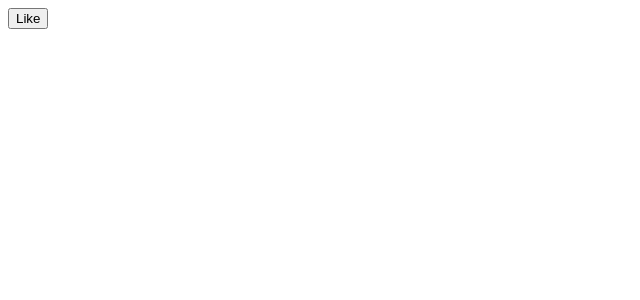
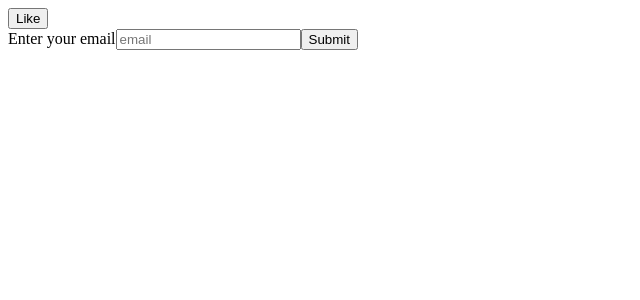
Before and after one commit to Goodluck9191/React-with-typesciprt, a React (Vite) app: page / in a window 1280 px wide. Shown: the top 300 px of the page, without its empty margins (0-640 px from the left). Built offline with nearby package versions, Linux system fonts and the light colour scheme.

Commit message:
Button component with typescript

```diff
--- a/src/component/Button.tsx
+++ b/src/component/Button.tsx
@@ -1,4 +1,5 @@
 import React from 'react'
+import Input from './Input'
 
 const Button = () => {
 
@@ -9,6 +10,7 @@ const Button = () => {
   return (
     <div>
         <button onClick={handleLike}>Like </button>
+        <Input />
 
     </div>
   )
--- /dev/null
+++ b/src/component/Input.tsx
@@ -0,0 +1,29 @@
+import React, { useState } from "react";
+
+const Input = () => {
+  const [email, setEmail] = useState<string>("");
+
+  const handleSubmit = (e: React.FormEvent<HTMLFormElement>) => {
+    e.preventDefault();
+    alert(`Your email is ${email}`);
+  }
+
+  return (
+    <div>
+      <form onSubmit={handleSubmit}>
+        <label htmlFor="email">Enter your email</label>
+        <input
+          type="email"
+          placeholder="email"
+          onChange={(e: React.ChangeEvent<HTMLInputElement>) =>
+            setEmail(e.target.value)
+          }
+        />
+
+        <button type="submit">Submit</button>
+      </form>
+    </div>
+  );
+};
+
+export default Input;
```
